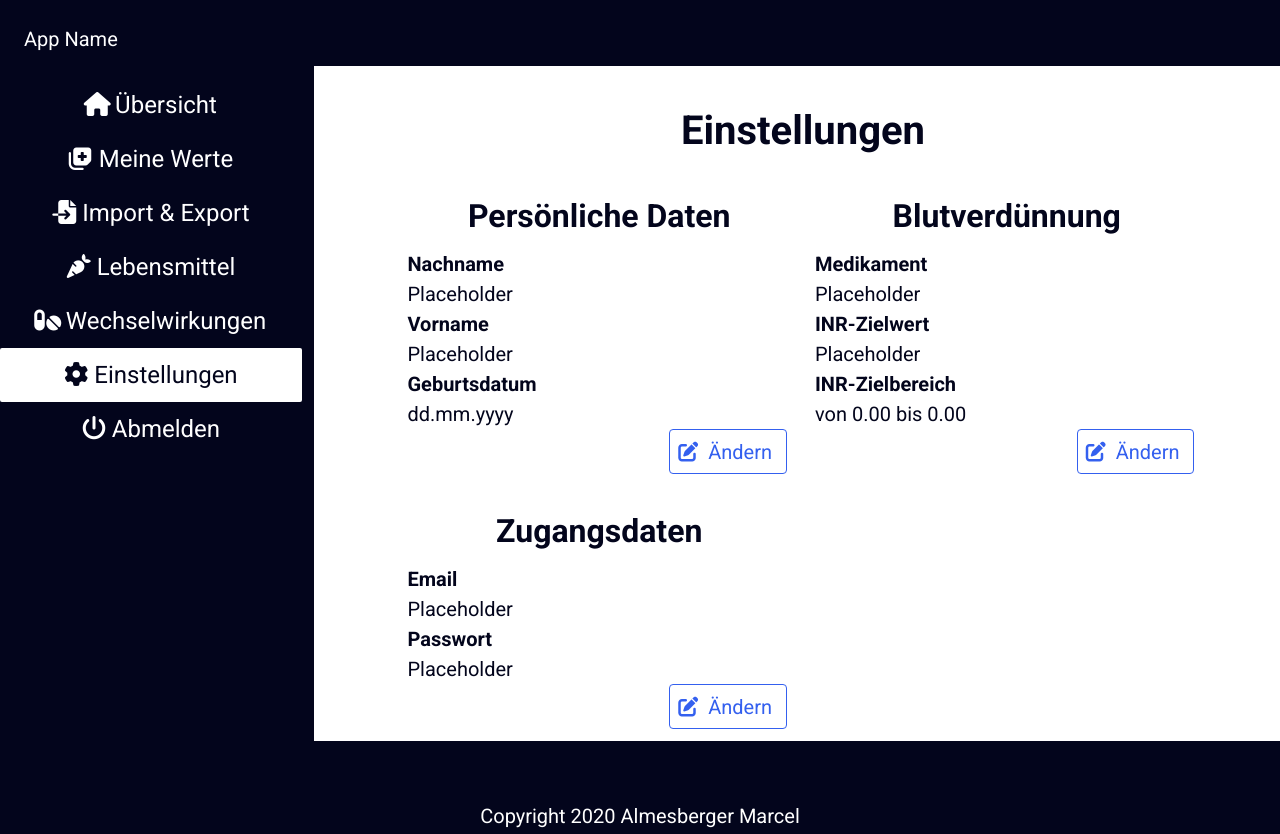
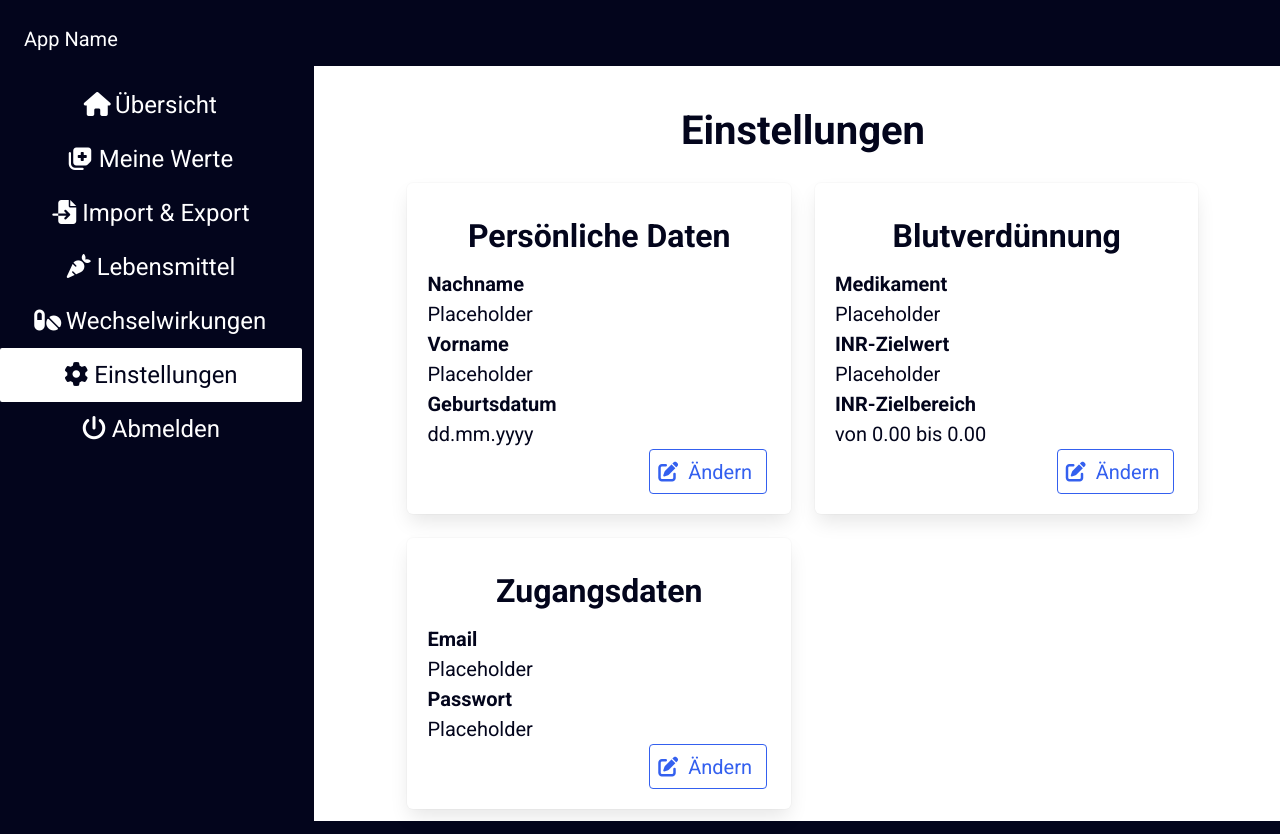
Before and after one commit to marcelalmesberger/Digital-INR-Card, a website: page public/pages/settings.html in a window 1280 px wide. Shown: the top 834 px of the page. Drawn offline with Linux system fonts and the light colour scheme.

Commit message:
Update settings.html

```diff
--- a/public/pages/settings.html
+++ b/public/pages/settings.html
@@ -87,7 +87,8 @@
                             Einstellungen
                         </h1>
                         <div class="columns">
-                            <article class="column has-text-primary is-size-5">
+                            <div class="column">
+                                <article class="box has-text-primary is-size-5">
                                     <h2 class="title is-3 has-text-centered has-margin-top-15 has-margin-bottom-15">
                                         Persönliche Daten
                                     </h2>
@@ -120,7 +121,9 @@
                                         </a>
                                     </div>
                                 </article>
-                            <article class="column has-text-primary is-size-5">
+                            </div>
+                            <div class="column">
+                                <article class="box has-text-primary is-size-5">
                                     <h2 class="title is-3 has-text-centered has-margin-top-15 has-margin-bottom-15">
                                         Blutverdünnung
                                     </h2>
@@ -165,8 +168,10 @@
                                     </div>
                                 </article>
                             </div>
+                        </div>
                         <div class="columns">
-                            <article class="column is-half has-text-primary is-size-5">
+                            <div class="column is-half">
+                                <article class="box has-text-primary is-size-5">
                                     <h2 class="title is-3 has-text-centered has-margin-top-15 has-margin-bottom-15">
                                         Zugangsdaten
                                     </h2>
@@ -196,6 +201,7 @@
                             </div>
                         </div>
                     </div>
+                </div>
             </main>
         </div>
         <footer class="footer is-primary has-text-white">
```
Lines whose indentation alone changed are shown as unchanged.
